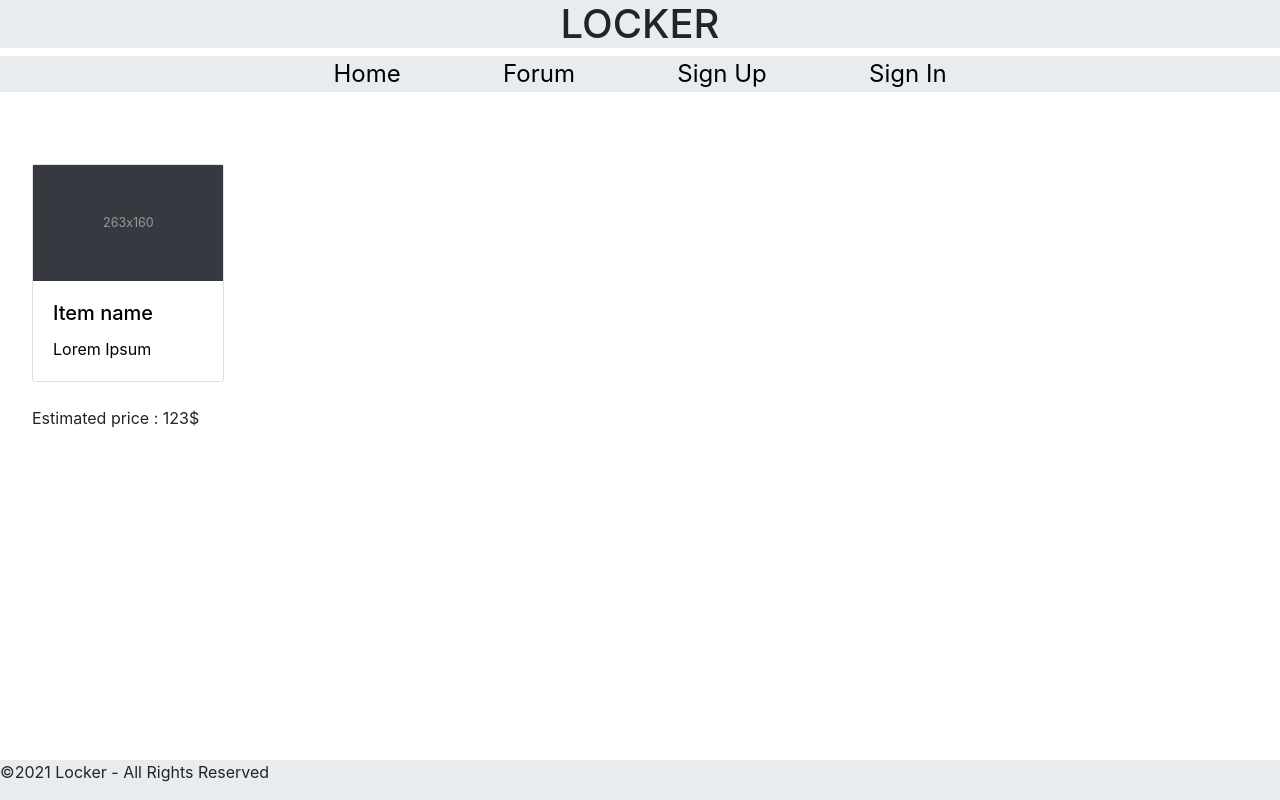
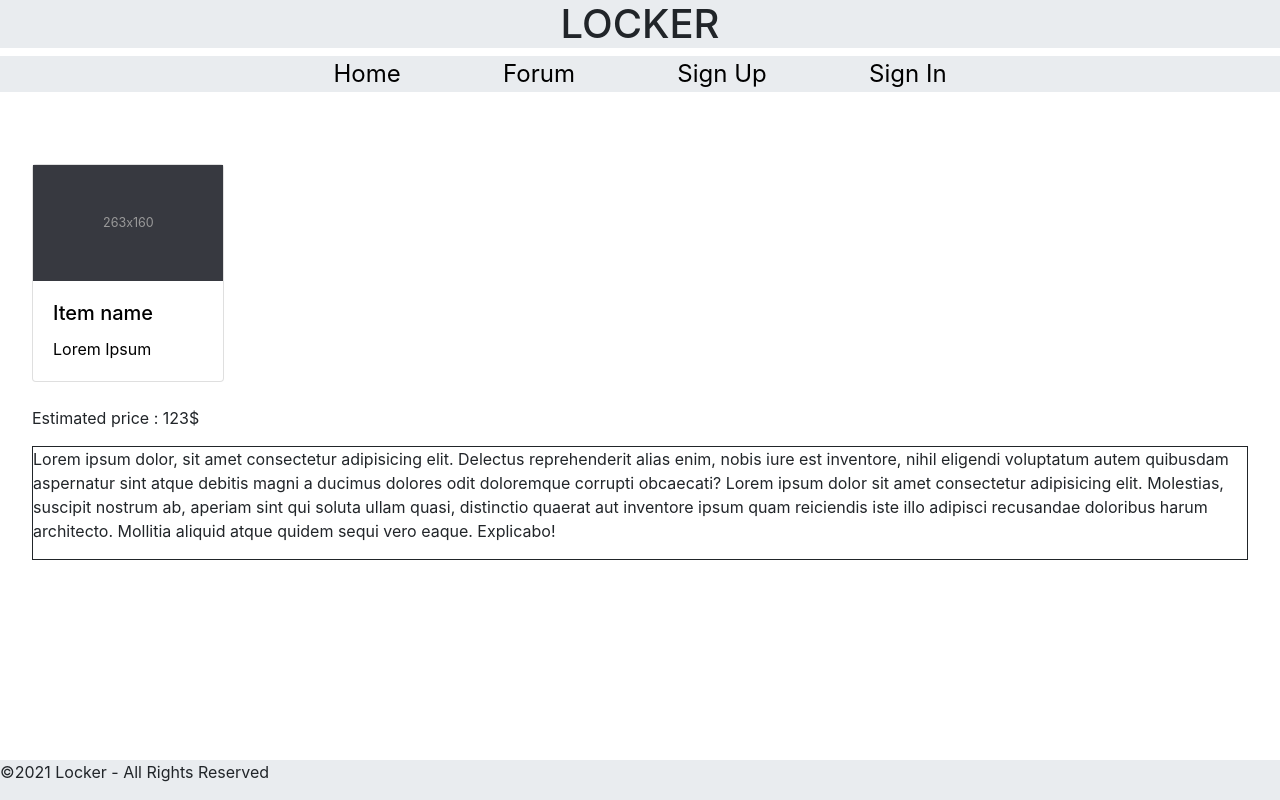
Before and after one commit to alexisbernier/locker-project, a React (Create React App) app: page /ItemPage in a window 1280 px wide. Built offline with nearby package versions, Linux system fonts and the light colour scheme.

Commit message:
update: added ItemDescription to ItemPage

```diff
--- a/src/pages/ItemPage.js
+++ b/src/pages/ItemPage.js
@@ -3,6 +3,7 @@ import Nav from "../components/Navbar";
 import SiteName from "../components/SiteName";
 import Item from "../components/Item";
 import styled from "@emotion/styled";
+import ItemDescription from "../components/ItemDescription";
 
 const Container = styled.div`
   margin: 2rem;
@@ -18,6 +19,7 @@ const ItemPage = () => {
         <div>
           <p>Estimated price : 123$</p>
         </div>
+        <ItemDescription />
         <Footer />
       </Container>
     </>
```
